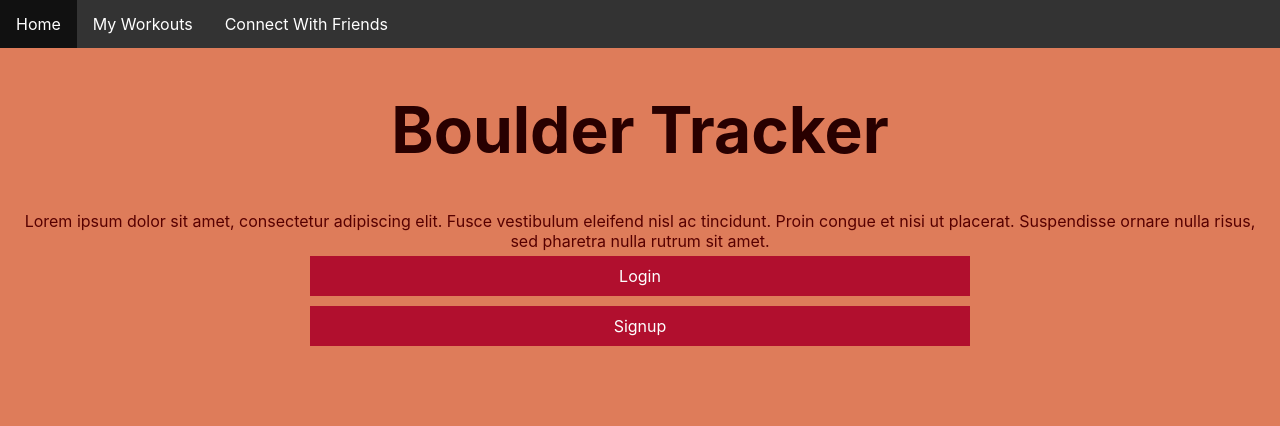
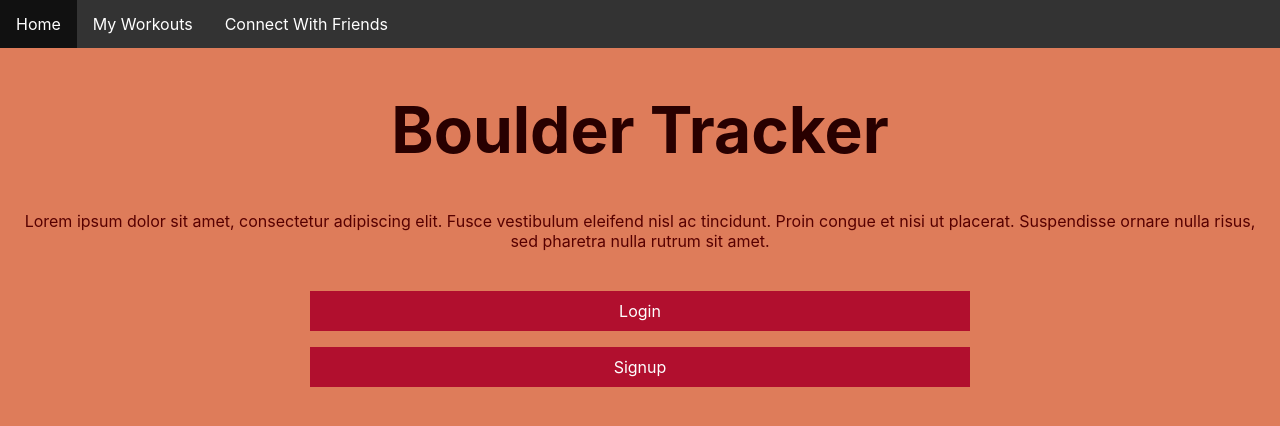
Before and after one commit to Anthonysokolov/boulder-tracker-frontend, a React (Create React App) app: page / in a window 1280 px wide. Shown: the top 426 px of the page. Built offline with nearby package versions, Linux system fonts and the light colour scheme.

Commit message:
added extra margins to buttons

```diff
--- a/src/styles/button.css
+++ b/src/styles/button.css
@@ -14,6 +14,6 @@
 .button-long {
 	width: 50%;
 	text-align: center;
-	margin-top: 5px;
-	margin-bottom: 5px;
+	margin-top: 0.5em;
+	margin-bottom: 0.5em;
 }
--- a/src/styles/common.css
+++ b/src/styles/common.css
@@ -11,7 +11,9 @@ body {
 .subtitle {
 	color: #570000;
 	text-align: center;
-	margin: 0px 20px;
+	margin-left: 20px;
+	margin-right: 20px;
+	margin-bottom: 2em;
 }
 
 .centered {
```
